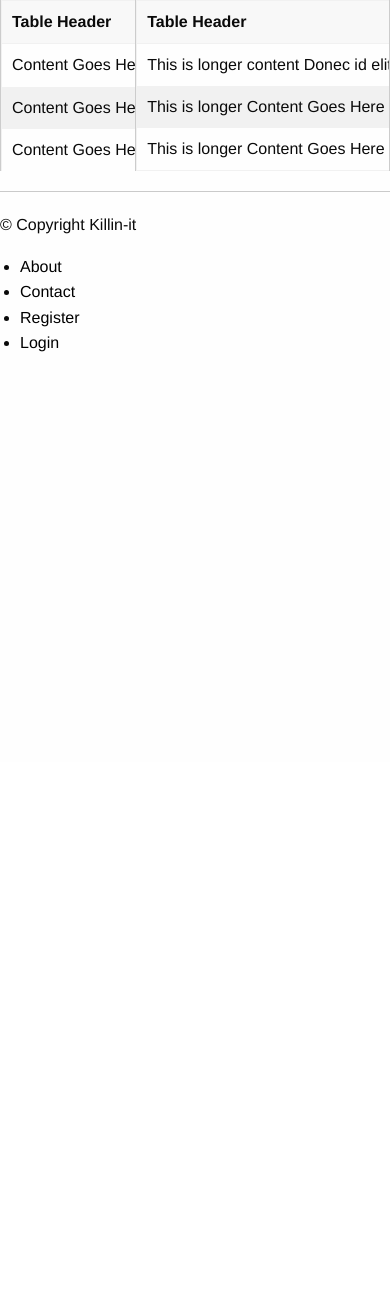
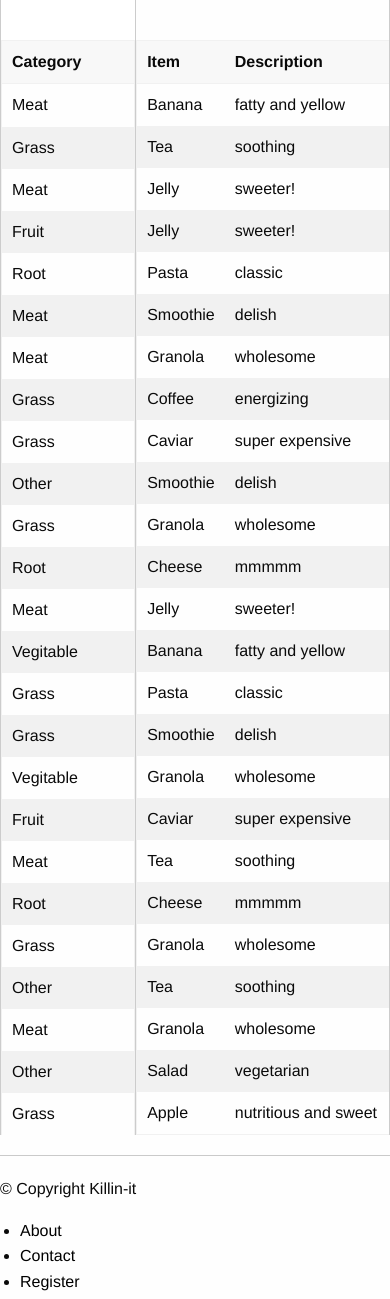
Before and after one commit to SkyHustle/shmoozee-haven, a Rails app: template app/views/carts/show.html.erb in a window 390 px wide. Shown: the part 82-1381 px from the top of the page. Before the commit the page ends 434 px from the top, so only its background shows below. Run offline with Rails 7, Linux system fonts and the light colour scheme; the template is opened without the code that fills it, so the values that code supplies are empty; data comes from the database, SQL or seed files in the repository; style sheets or scripts are compiled from the project's sources; some libraries are stand-ins or nearby versions; some web fonts are replaced.

Commit message:
first feature test complete, cart show page built with responsive table

```diff
--- a/app/assets/stylesheets/responsive-tables.css
+++ b/app/assets/stylesheets/responsive-tables.css
@@ -17,12 +17,18 @@
 table th { font-weight: bold; }
 table td, table th { padding: 9px 10px; text-align: left; }
 
+table {
+	background-color: lightgrey;
+	margin-top: 40px;
+}
+
 /* Mobile */
 @media only screen and (max-width: 767px) {
 
 	table.responsive {
 		margin-bottom: 0;
 	}
+
 
 	.pinned { position: absolute; left: 0; top: 0; background: #fff; width: 35%; overflow: hidden; overflow-x: scroll; border-right: 1px solid #ccc; border-left: 1px solid #ccc; }
 	.pinned table { border-right: none; border-left: none; width: 100%; }
--- a/app/controllers/carts_controller.rb
+++ b/app/controllers/carts_controller.rb
@@ -1,4 +1,8 @@
 class CartsController < ApplicationController
   def show
+    @items = {}
+    session[:cart].each do |item_id, quantity|
+      @items[Item.find(item_id.to_i)] = quantity
+    end
   end
 end
--- a/app/views/carts/show.html.erb
+++ b/app/views/carts/show.html.erb
@@ -1,30 +1,22 @@
 <table class="responsive">
   <thead>
     <tr>
-      <th width="200">Table Header</th>
-      <th>Table Header</th>
-      <th width="150">Table Header</th>
-      <th width="150">Table Header</th>
+      <th width="150">Category</th>
+      <th width="150">Item</th>
+      <th>Description</th>
+      <th width="100">Quantity</th>
+      <th width="100">Price</th>
     </tr>
   </thead>
   <tbody>
-    <tr>
-      <td>Content Goes Here</td>
-      <td>This is longer content Donec id elit non mi porta gravida at eget metus.</td>
-      <td>Content Goes Here</td>
-      <td>Content Goes Here</td>
-    </tr>
-    <tr>
-      <td>Content Goes Here</td>
-      <td>This is longer Content Goes Here Donec id elit non mi porta gravida at eget metus.</td>
-      <td>Content Goes Here</td>
-      <td>Content Goes Here</td>
-    </tr>
-    <tr>
-      <td>Content Goes Here</td>
-      <td>This is longer Content Goes Here Donec id elit non mi porta gravida at eget metus.</td>
-      <td>Content Goes Here</td>
-      <td>Content Goes Here</td>
-    </tr>
+    <% @items.each do |item, quantity| %>
+      <tr>
+        <td><%= item.categories.map(&:name).join %></td>
+        <td><%= item.title %></td>
+        <td><%= item.description %></td>
+        <td><%= quantity %></td>
+        <td><%= item.price %></td>
+      </tr>
+    <% end %>
   </tbody>
 </table>
```
Also changed, not shown: spec/features/unauthenticated_user_spec.rb (+4 -1 lines), app/assets/javascripts/responsive-tables.js (line endings or trailing spaces).
